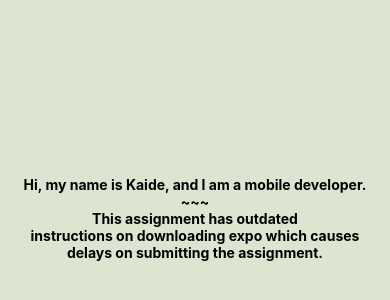
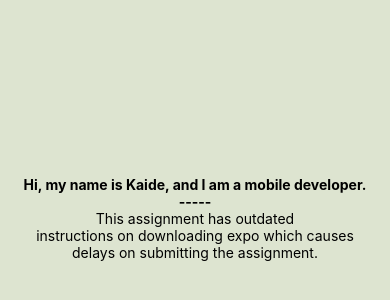
Before and after one commit to kaidesalo/SDEV257-2026, a React Native app: screen / in a window 390 px wide. Shown: the part 204-504 px from the top of the page. Built offline with nearby package versions, Linux system fonts and the light colour scheme.

Commit message:
Changing some styles

```diff
--- a/App.js
+++ b/App.js
@@ -5,10 +5,10 @@ export default function App() {
   return (
     <View style={styles.container}>
       <Text style={styles.text}>Hi, my name is Kaide, and I am a mobile developer.</Text>
-      <Text style={styles.text}>~~~</Text>
-      <Text style={styles.text}>This assignment has outdated</Text>
-      <Text style={styles.text}>instructions on downloading expo which causes</Text>
-      <Text style={styles.text}>delays on submitting the assignment.</Text>
+      <Text style={styles.text}>-----</Text>
+      <Text>This assignment has outdated</Text>
+      <Text>instructions on downloading expo which causes</Text>
+      <Text>delays on submitting the assignment.</Text>
 
       <StatusBar style="auto" />
     </View>
```
